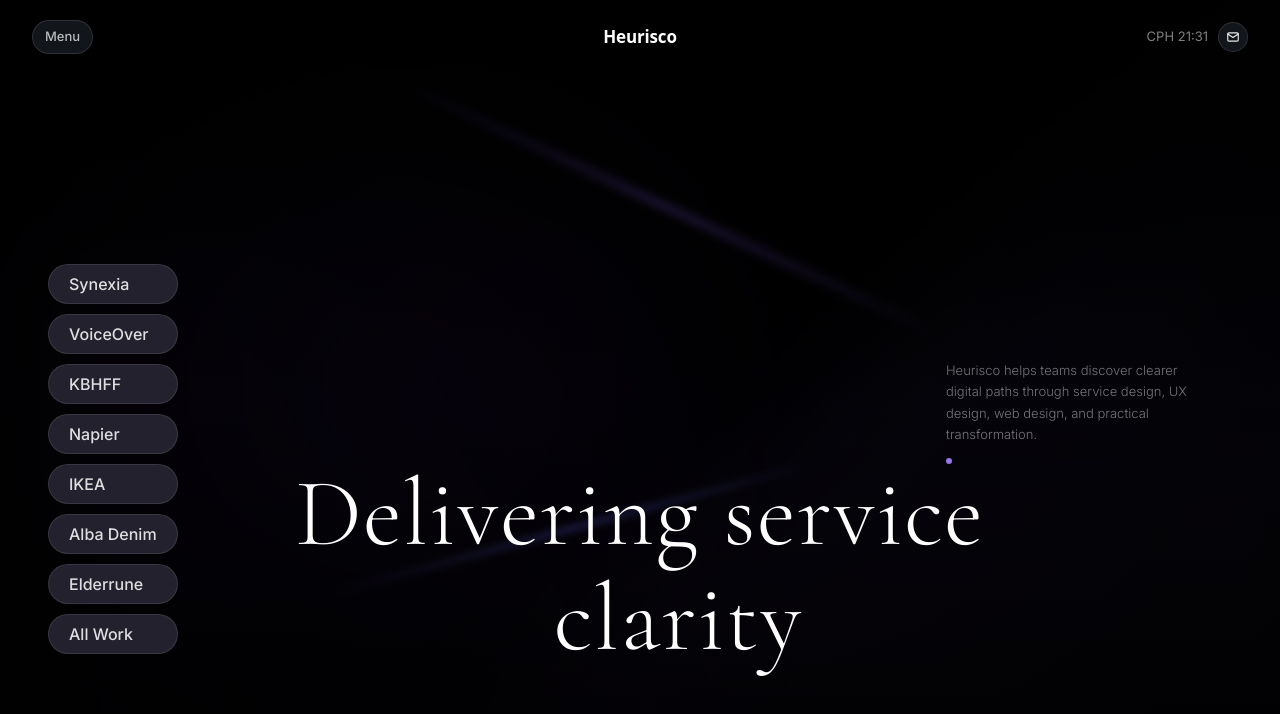
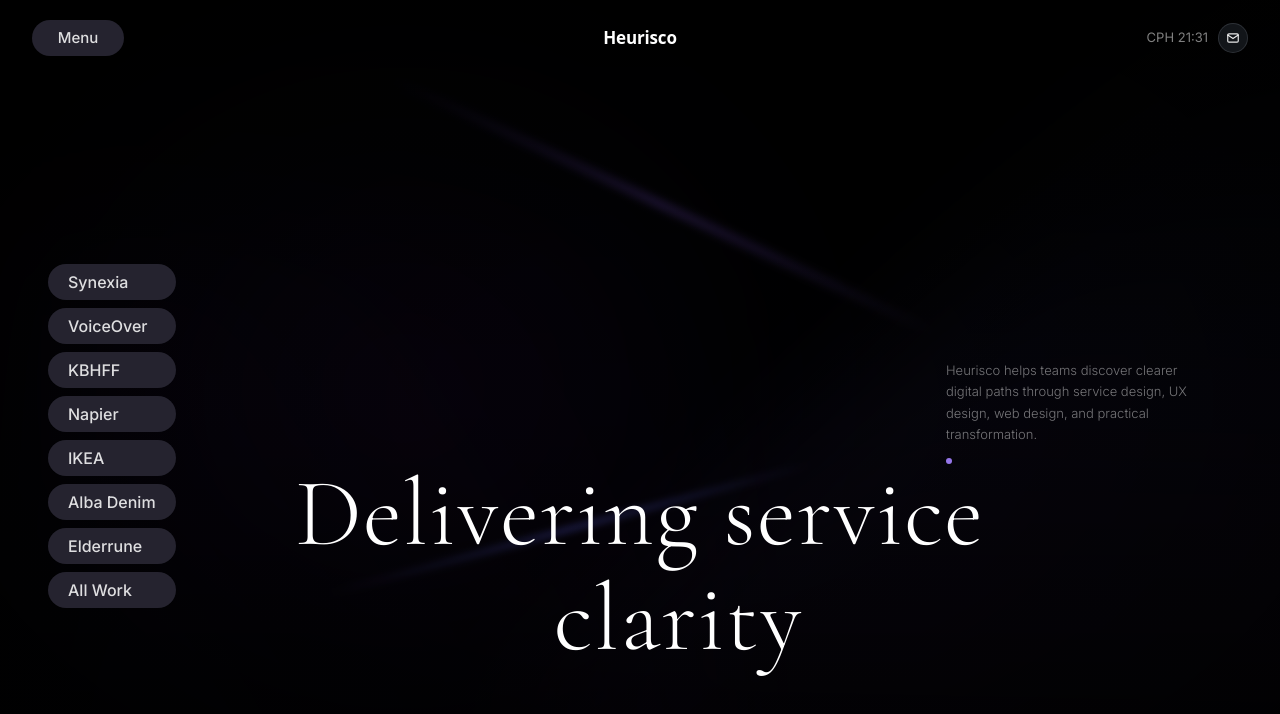
Before and after one commit to Shaney94/Heurisco, a React (Vite) app: page / in a window 1280 px wide. Shown: the top 714 px of the page. Built offline with nearby package versions, Linux system fonts and the light colour scheme.

Commit message:
Refine hero menu and project pills

```diff
--- a/src/app/components/DarkHero.tsx
+++ b/src/app/components/DarkHero.tsx
@@ -264,7 +264,7 @@ export function DarkHero({ activeProject, onProjectActivate, onProjectClear }: D
       </div>
 
       {/* Project pills - left side */}
-      <div className="absolute left-7 lg:left-12 top-[33%] hidden md:flex flex-col gap-2.5 z-30 pointer-events-auto">
+      <div className="absolute left-7 lg:left-12 top-[33%] hidden md:flex flex-col gap-2 z-30 pointer-events-auto">
         {projects.map((project, index) => (
           <Pill
             key={project.label}
--- a/src/app/components/DarkNavigation.tsx
+++ b/src/app/components/DarkNavigation.tsx
@@ -24,8 +24,8 @@ export function DarkNavigation({ onMenuClick, onContactClick, onHomeClick }: Dar
       <div className="max-w-[1800px] mx-auto flex items-center justify-between">
         <button
           onClick={onMenuClick}
-          className="px-3 py-1.5 rounded-full bg-gray-600/25 backdrop-blur-sm border border-gray-400/20 text-white/70 hover:bg-black/60 hover:text-white hover:border-white/30 transition-all duration-300"
-          style={{ fontSize: '0.8125rem', fontFamily: 'Inter, sans-serif' }}
+          className="h-9 w-[92px] rounded-full bg-[#272532]/95 backdrop-blur-sm text-white/85 hover:bg-[#302d3c] hover:text-white transition-colors duration-300 focus-visible:outline focus-visible:outline-2 focus-visible:outline-offset-2 focus-visible:outline-white/70"
+          style={{ fontSize: '0.9375rem', fontFamily: 'Inter, sans-serif' }}
         >
           Menu
         </button>
--- a/src/app/components/Pill.tsx
+++ b/src/app/components/Pill.tsx
@@ -33,10 +33,10 @@ export function Pill({
       onMouseLeave={onMouseLeave}
       onFocus={onFocus}
       onBlur={onBlur}
-      className={`relative z-30 h-9 lg:h-10 px-4 lg:px-5 rounded-full backdrop-blur-sm border transition-all duration-300 cursor-pointer text-left whitespace-nowrap pointer-events-auto text-[0.9375rem] lg:text-base focus-visible:outline focus-visible:outline-2 focus-visible:outline-offset-2 focus-visible:outline-white/70 ${
+      className={`relative z-30 h-[34px] lg:h-9 px-4 lg:px-5 rounded-full backdrop-blur-sm transition-colors duration-300 cursor-pointer text-left whitespace-nowrap pointer-events-auto text-[0.9375rem] lg:text-base focus-visible:outline focus-visible:outline-2 focus-visible:outline-offset-2 focus-visible:outline-white/70 ${
         active
-          ? 'bg-[#343140] border-white/35 text-white'
-          : 'bg-[#272532]/90 border-white/10 text-white/85 hover:bg-[#302d3c] hover:text-white hover:border-white/30'
+          ? 'bg-[#343140] text-white'
+          : 'bg-[#272532]/95 text-white/85 hover:bg-[#302d3c] hover:text-white'
       }`}
       style={{ fontWeight: 500, fontFamily: 'Inter, sans-serif', pointerEvents: 'auto' }}
     >
```
